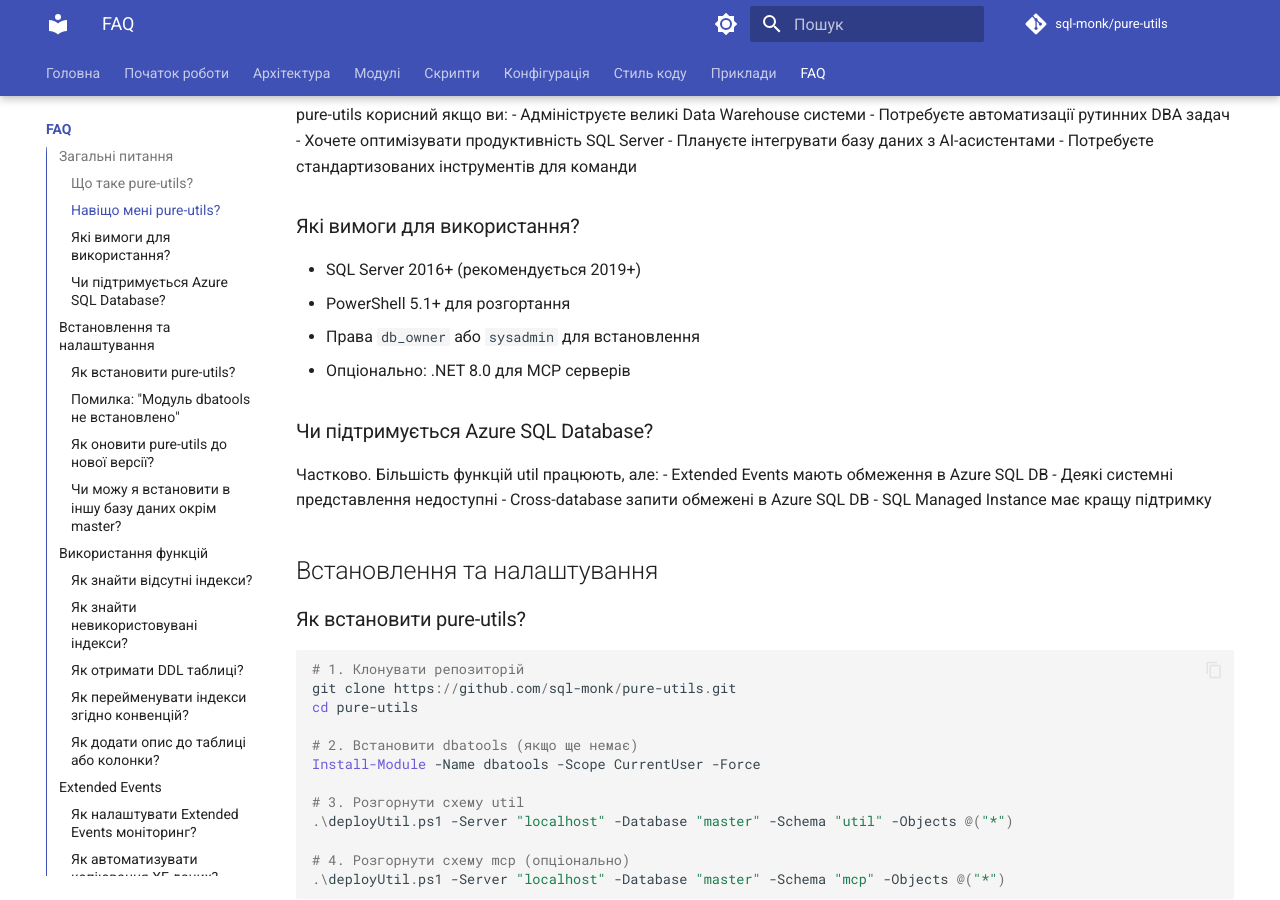
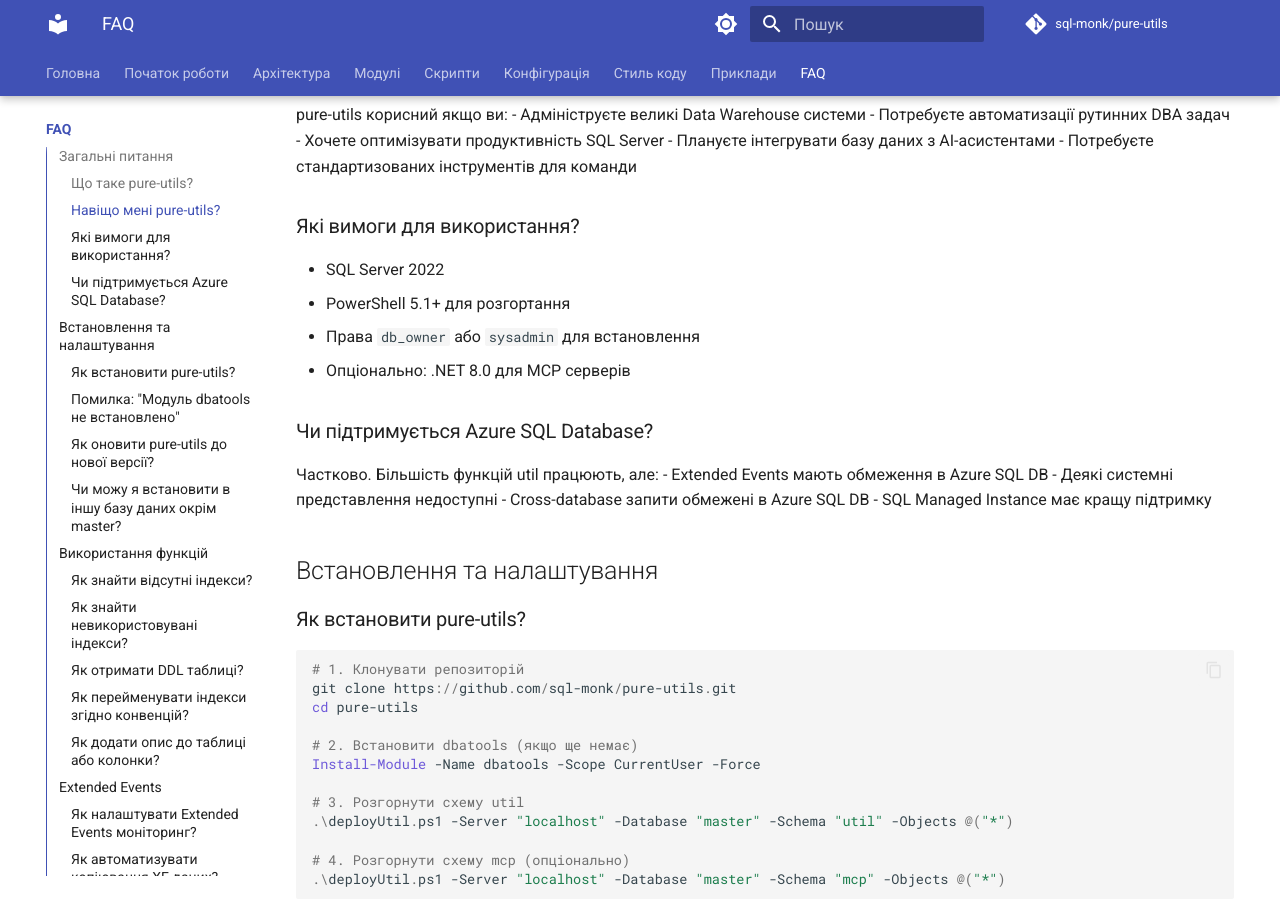
Before and after one commit to sql-monk/pure-utils, an MkDocs documentation site: the page built from docs/faq.md, in a window 1280 px wide and 900 px high, scrolled down 377 px. Built offline with MkDocs 1.6.1 and Material for MkDocs 9.7.7, drawn with Linux system fonts in a browser that asks for light colours; comment, search, counter and statistics services are not loaded; the version menu is left out.

Commit message:
Update SQL Server version requirement in FAQ

```diff
--- a/docs/faq.md
+++ b/docs/faq.md
@@ -17,7 +17,7 @@ pure-utils корисний якщо ви:
 
 ### Які вимоги для використання?
 
-- SQL Server 2016+ (рекомендується 2019+)
+- SQL Server 2022
 - PowerShell 5.1+ для розгортання
 - Права `db_owner` або `sysadmin` для встановлення
 - Опціонально: .NET 8.0 для MCP серверів
```
